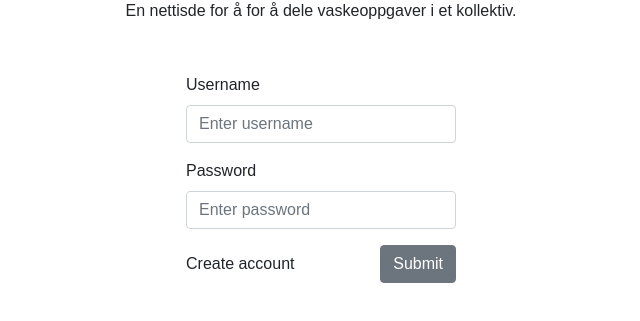
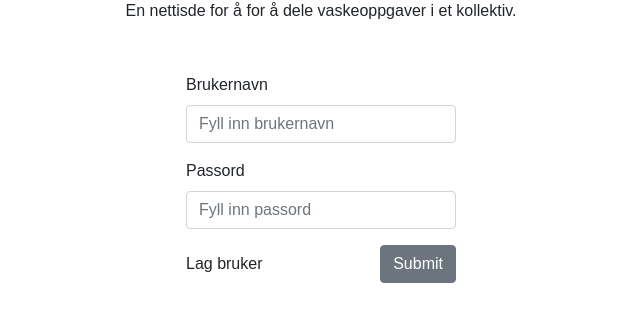
Before and after one commit to halvorbmundal/Vaskeliste, a React (Create React App) app: page / in a window 1280 px wide. Shown: the part 187-508 px from the top of the page, without its empty margins (319-959 px from the left). Built offline with nearby package versions, Linux system fonts and the light colour scheme; no server answers.

Commit message:
Edit design

```diff
--- a/src/components/cleaningLists/CleaningChecklists.js
+++ b/src/components/cleaningLists/CleaningChecklists.js
@@ -53,7 +53,10 @@ class CleaningChecklists extends React.Component {
   };
 
   editButton = () => (
-    <Button className={"padding-bottom-big"} onClick={() => this.props.actions.setIsModifying(true)}>
+    <Button
+      className={'padding-bottom-big'}
+      onClick={() => this.props.actions.setIsModifying(true)}
+    >
       Legg til seksjoner
     </Button>
   );
@@ -61,9 +64,17 @@ class CleaningChecklists extends React.Component {
   render() {
     return (
       <div>
-        <p className={'center padding-top'}>
-          Seksjonene roteres og tildeles brukerene hver søndag.
-        </p>
+        {this.props.cleaningListsReducer.isModifying ? (
+          <div>
+            <p className={'center padding-top'}>
+              Her kan dere dele kollektivet inn i seksjoner og skrive ned
+              oppgavene for hver seksjon.
+            </p>
+            <p className={'center'}>
+              Seksjonene roteres og tildeles brukerene hver søndag.
+            </p>
+          </div>
+        ) : null}
         <div className={'cleaning-lists center-center'}>
           {this.props.cleaningListsReducer.cleaningLists.length === 0 &&
           !this.props.cleaningListsReducer.isModifying
--- a/src/components/common/Navbar.js
+++ b/src/components/common/Navbar.js
@@ -48,7 +48,7 @@ class AppNavbar extends React.Component {
                   <Button
                     onClick={() => this.props.listActions.setIsModifying(true)}
                   >
-                    Rediger vaskelister
+                    Rediger vaskelistene
                   </Button>
                 )}
               </NavItem>
--- a/src/components/logIn/LogInBox.js
+++ b/src/components/logIn/LogInBox.js
@@ -54,18 +54,18 @@ class LogInBox extends React.Component {
             {FieldGroup({
               id: 'formControlsUsername',
               type: 'username',
-              label: 'Username',
-              placeholder: 'Enter username'
+              label: 'Brukernavn',
+              placeholder: 'Fyll inn brukernavn'
             })}
             {FieldGroup({
               id: 'formControlsPassword',
-              label: 'Password',
+              label: 'Passord',
               type: 'password',
-              placeholder: 'Enter password'
+              placeholder: 'Fyll inn passord'
             })}
             <div className={'split'}>
               <a onClick={this.toggle} style={{ cursor: 'pointer' }}>
-                Create account
+                Lag bruker
               </a>
               <a> </a>
               <Button type="submit">Submit</Button>
--- a/src/components/logIn/SignUp.js
+++ b/src/components/logIn/SignUp.js
@@ -1,7 +1,7 @@
 import React from 'react';
-import {FieldGroup} from '../common/common';
-import {Button} from 'reactstrap';
-import {signUp} from '../../api';
+import { FieldGroup } from '../common/common';
+import { Button } from 'reactstrap';
+import { signUp } from '../../api';
 
 class SignUp extends React.Component {
   validateInput = (username, password) => {
@@ -10,29 +10,27 @@ class SignUp extends React.Component {
 
   invalidInput = () => {
     window.alert(
-      "Username needs to be at least 6 characters.\n" +
-      "Password needs to be at least 8 characters."
+      'Username needs to be at least 6 characters.\n' +
+        'Password needs to be at least 8 characters.'
     );
   };
 
   signUp = event => {
     event.preventDefault();
+    const email = event.target.elements.email.value;
     const username = event.target.elements.formControlsUsername.value;
     const password1 = event.target.elements.formControlsPassword1.value;
     const password2 = event.target.elements.formControlsPassword2.value;
     if (password1 === password2) {
-      if (this.validateInput(username, password1)){
-        signUp(username, password1);
+      if (this.validateInput(username, password1)) {
+        signUp(username, password1, email);
         this.props.close();
-        window.alert("User created");
-      }
-
-      else{
+        window.alert('User created');
+      } else {
         this.invalidInput();
       }
-    }
-    else{
-      window.alert("Passwords does not match")
+    } else {
+      window.alert('Passwords does not match');
     }
   };
 
@@ -40,27 +38,33 @@ class SignUp extends React.Component {
     return (
       <form onSubmit={this.signUp}>
         {FieldGroup({
-          id: "formControlsUsername",
-          type: "username",
-          label: "Username",
-          placeholder: "Enter username"
+          id: 'formControlsUsername',
+          type: 'username',
+          label: 'Brukernavn',
+          placeholder: 'Fyll inn brukernavn'
         })}
         {FieldGroup({
-          id: "formControlsPassword1",
-          label: "Password",
-          type: "password",
-          placeholder: "Enter password"
+          id: 'email',
+          label: 'Epost',
+          type: 'email',
+          placeholder: 'Fyll inn epost'
         })}
         {FieldGroup({
-          id: "formControlsPassword2",
-          label: "Password",
-          type: "password",
-          placeholder: "Repeat password"
+          id: 'formControlsPassword1',
+          label: 'Passord',
+          type: 'password',
+          placeholder: 'Fyll inn passord'
+        })}
+        {FieldGroup({
+          id: 'formControlsPassword2',
+          label: 'Gjenta passord',
+          type: 'password',
+          placeholder: 'Fyll inn passord'
         })}
         <Button type="submit">Submit</Button>
       </form>
-    )
+    );
   }
 }
 
-export default SignUp
+export default SignUp;
```
